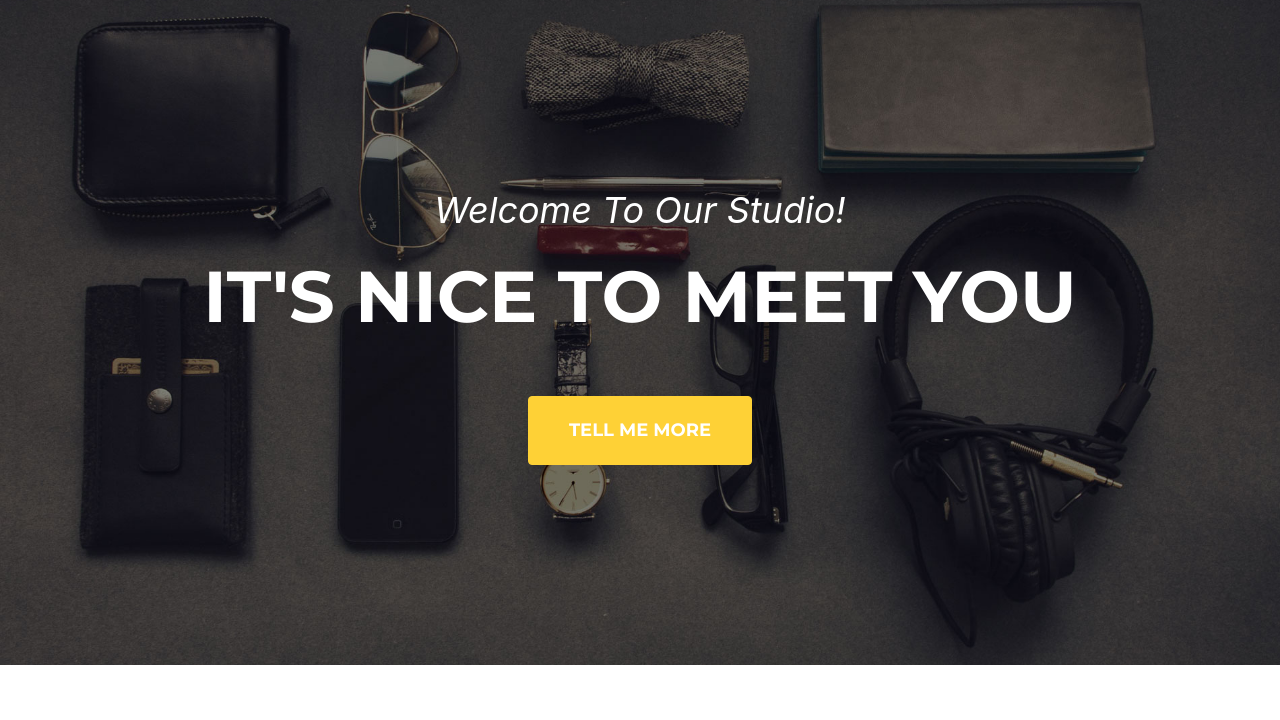
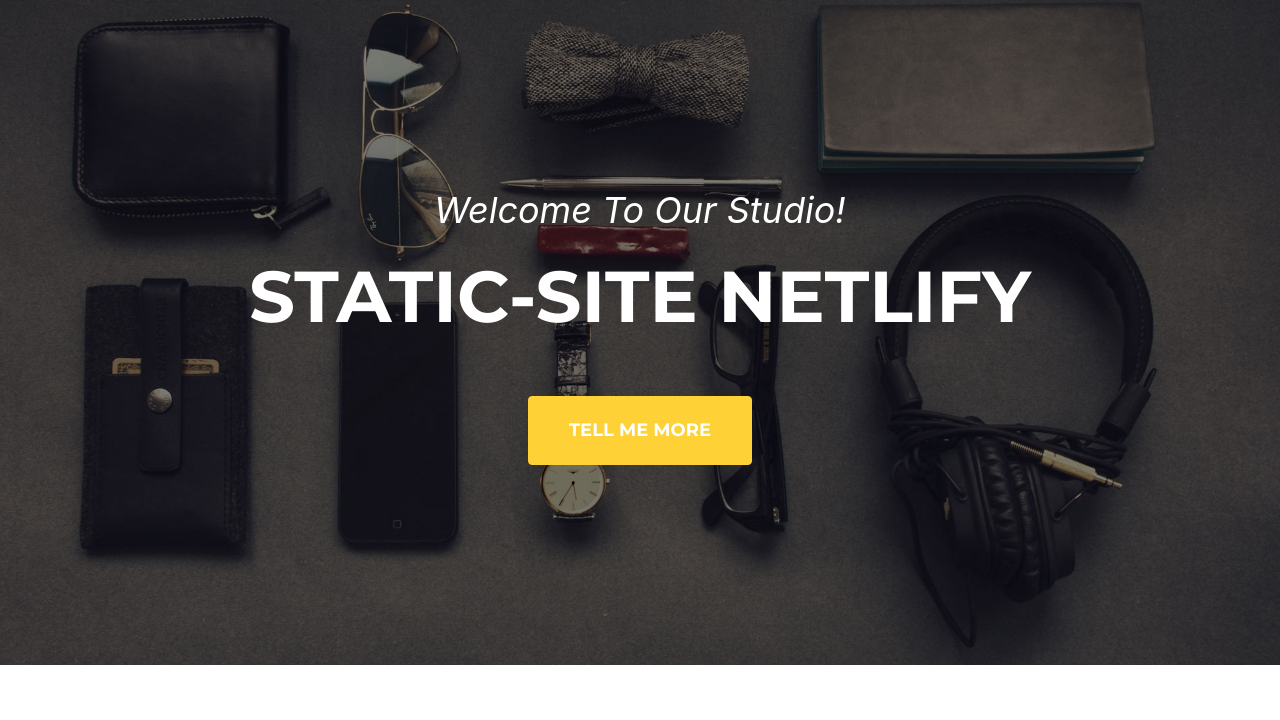
Before and after one commit to rw-coding/Static-Site, a plain HTML site: page index.html in a window 1280 px wide. Shown: the part 80-800 px from the top of the page. Drawn offline with nearby package versions, Linux system fonts and the light colour scheme; a web font is replaced by a local one.

Commit message:
Header changed

```diff
--- a/index.html
+++ b/index.html
@@ -40,7 +40,7 @@
         <header class="masthead">
             <div class="container">
                 <div class="masthead-subheading">Welcome To Our Studio!</div>
-                <div class="masthead-heading text-uppercase">It's Nice To Meet You</div>
+                <div class="masthead-heading text-uppercase">Static-Site Netlify</div>
                 <a class="btn btn-primary btn-xl text-uppercase js-scroll-trigger" href="#services">Tell Me More</a>
             </div>
         </header>
```
